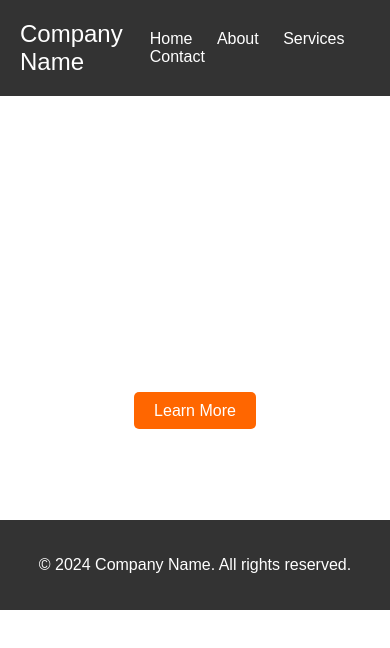
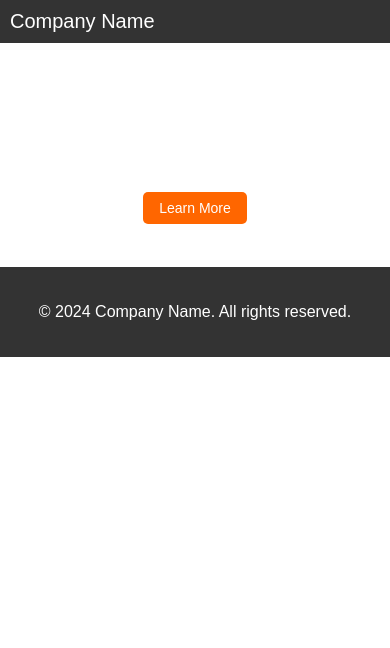
Before and after one commit to tca-dpsh/Tca-dpsh.github.io, a plain HTML site: page index.html in a window 390 px wide. Drawn offline with Linux system fonts and the light colour scheme.

Commit message:
Update styles.css

```diff
--- a/styles.css
+++ b/styles.css
@@ -70,3 +70,45 @@ footer {
     padding: 20px;
     text-align: center;
 }
+/* Potrait */
+@media screen and (max-width: 768px) {
+    header {
+        padding: 10px;
+        text-align: center;
+    }
+
+    .logo {
+        font-size: 20px;
+    }
+
+    nav ul {
+        display: none;
+    }
+
+    nav.active ul {
+        display: block;
+    }
+
+    nav ul li {
+        display: block;
+        text-align: center;
+        margin-bottom: 10px;
+    }
+
+    section.hero {
+        padding: 50px 0;
+    }
+
+    .hero h1 {
+        font-size: 24px;
+    }
+
+    .hero p {
+        font-size: 16px;
+    }
+
+    .btn {
+        padding: 8px 16px;
+        font-size: 14px;
+    }
+}
```
